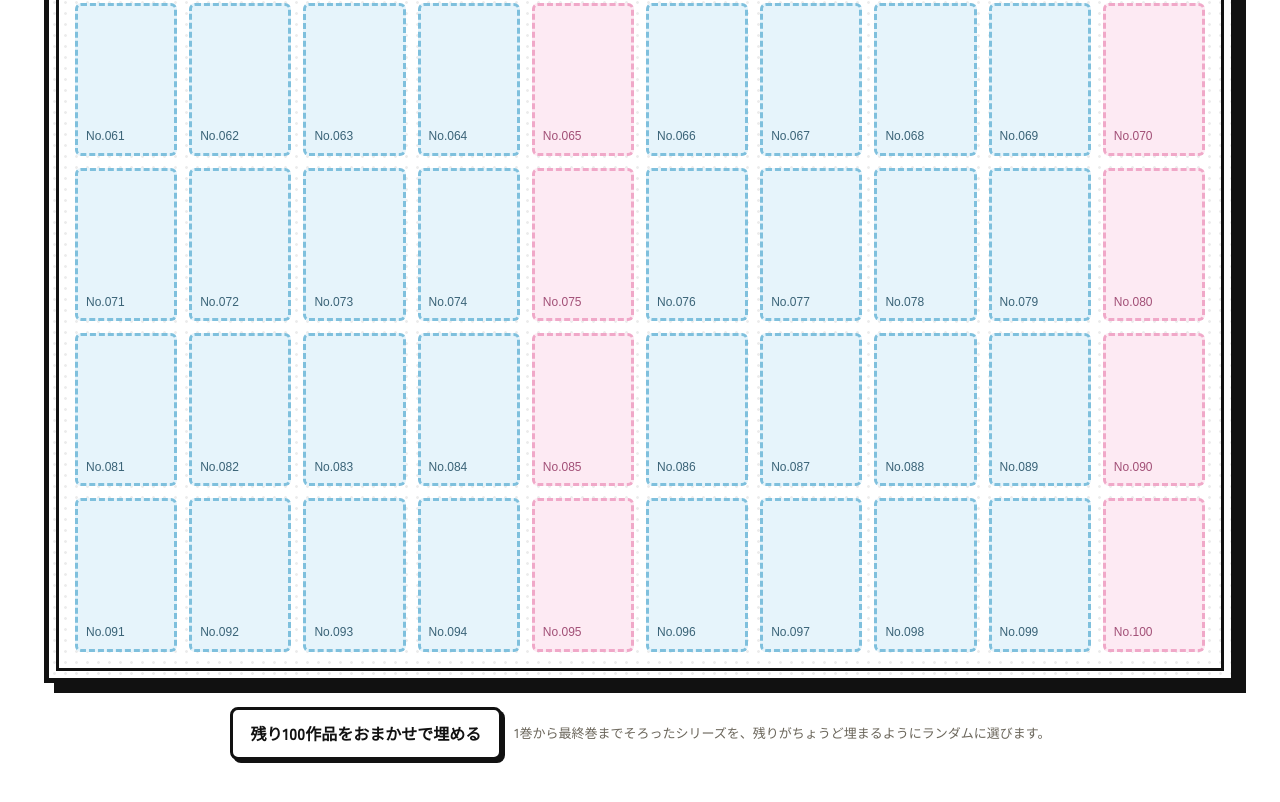
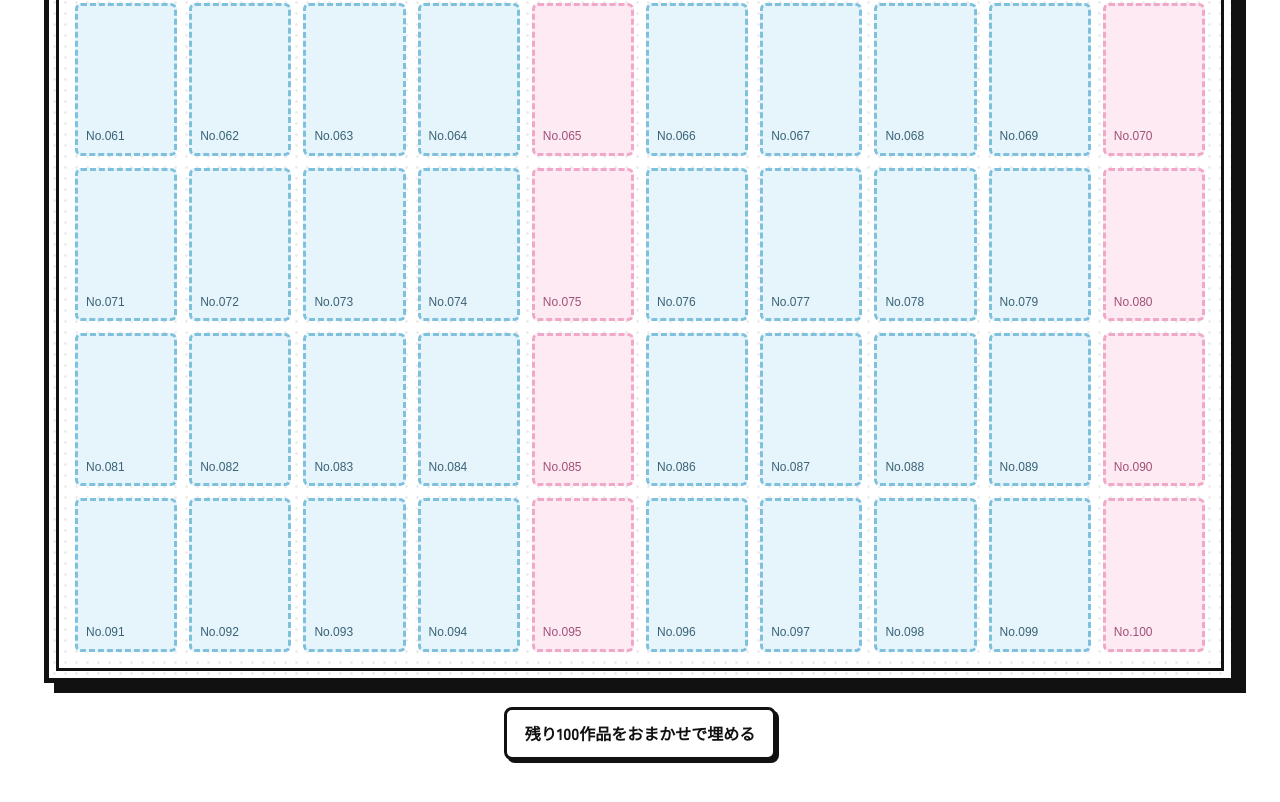
Before and after one commit to rela1470/my100manga, a website: page public/index.html in a window 1280 px wide. Shown: the part 2029-2831 px from the top of the page. Drawn offline with Linux system fonts and the light colour scheme; no server answers; a web font is replaced by a local one.

Commit message:
ui: おまかせ埋めの説明文を外し、ボタンだけにする
Co-Authored-By: Claude Opus 5.5 <noreply@anthropic.com>

```diff
--- a/public/index.html
+++ b/public/index.html
@@ -142,7 +142,6 @@
          選ぶ作業の本筋ではない補助なので、本棚の上ではなく下（全削除の上）に置く。 -->
     <div class="shelf-fill" id="fillBar" style="display:none">
       <button id="randomFill">残りをおまかせで埋める</button>
-      <p class="hint">1巻から最終巻までそろったシリーズを、残りがちょうど埋まるようにランダムに選びます。</p>
     </div>
 
     <div class="clear-bar">
--- a/public/styles.css
+++ b/public/styles.css
@@ -603,8 +603,7 @@ button:disabled { opacity: .45; cursor: not-allowed; transform: none; box-shadow
 .shelf-cover-actions { display: flex; flex-wrap: wrap; align-items: center; gap: 10px; margin: 0 0 14px; }
 .shelf-cover-actions .cover-status { margin: 0; }
 /* 本棚の下（全削除の上）に置く。前後の行（.diff-bar / .clear-bar）と同じく中央に寄せる。 */
-.shelf-fill { display: flex; flex-wrap: wrap; justify-content: center; align-items: center; gap: 6px 12px; margin: 24px 0 0; }
-.shelf-fill .hint { margin: 0; text-align: center; }
+.shelf-fill { display: flex; justify-content: center; margin: 24px 0 0; }
 /* おまかせで埋めるモーダル（#fillModal）。シリーズごとに名前・巻数と、先頭の巻の表紙を横に並べる。 */
 .fill-list { display: flex; flex-direction: column; gap: 14px; margin: 4px 0 8px; }
 .fill-list.busy { opacity: .45; pointer-events: none; }
```
